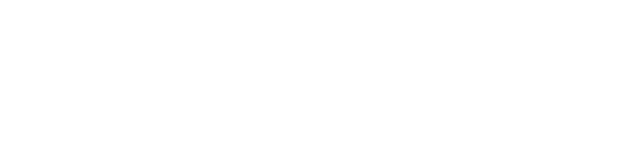
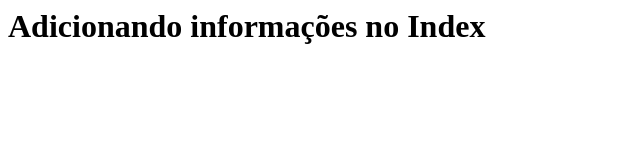
Before and after one commit to jfvicente/alura, a plain HTML site: page index.html in a window 1280 px wide. Shown: the whole page, without its empty margins (0-640 px from the left). Drawn offline with Linux system fonts and the light colour scheme.

```diff
--- a/index.html
+++ b/index.html
@@ -2,5 +2,6 @@
 	<head>
 	</head>
 	<body>
+		<h1>Adicionando informações no Index</h1>
 	</body>
 </html>
```
